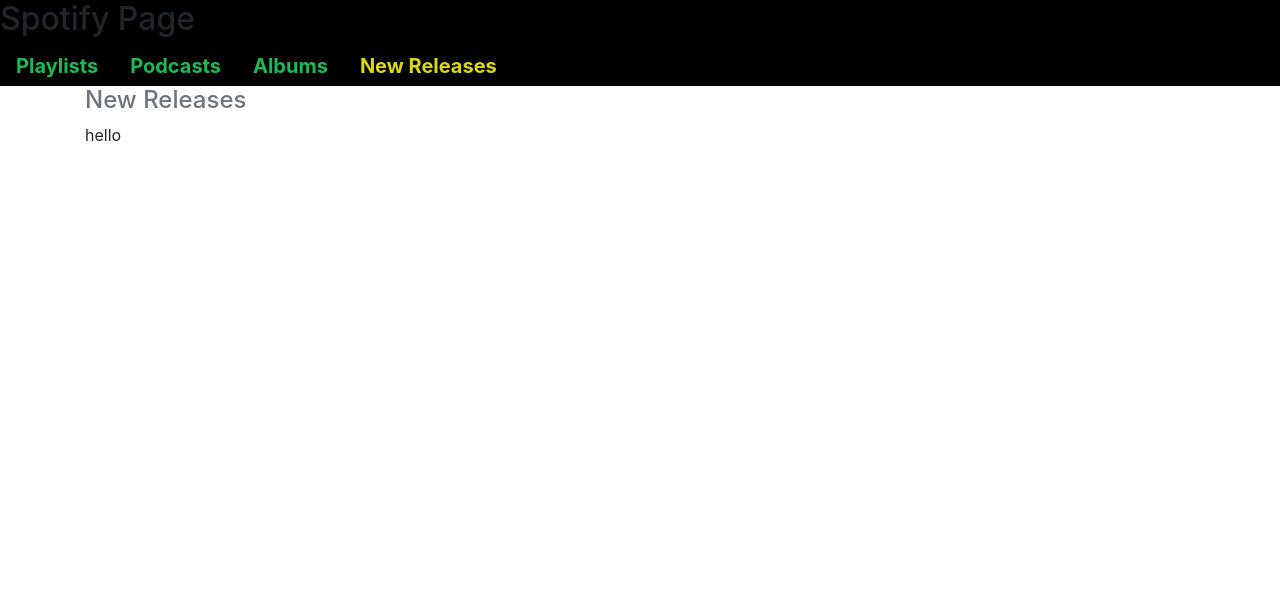
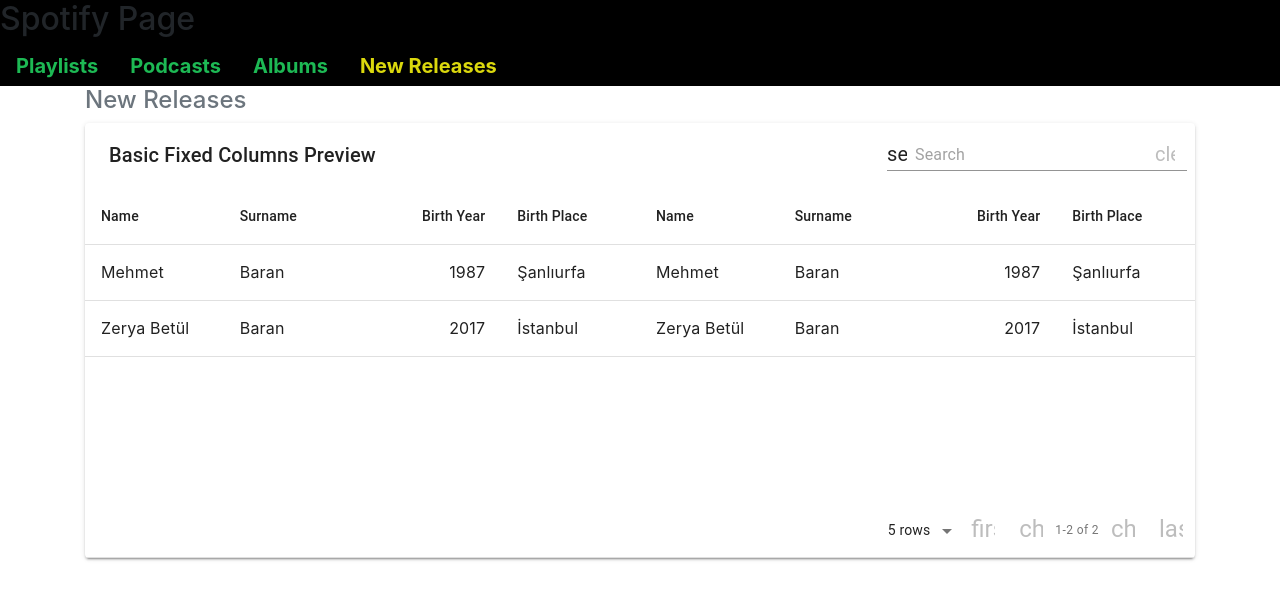
Before and after one commit to meldsilva/reactspot, a React (Create React App) app: page /spotifypage/newreleases in a window 1280 px wide. Shown: the top 600 px of the page. Built offline with nearby package versions, Linux system fonts and the light colour scheme.

Commit message:
integrated material-ui and matetial-table

```diff
--- a/src/components/NewReleasesTable.js
+++ b/src/components/NewReleasesTable.js
@@ -3,12 +3,45 @@
 
 const NewReleasesTable = () => {
 
+        // render() {
+          return (
+            <MaterialTable
+              title="Basic Fixed Columns Preview"
+              columns={[
+                { title: 'Name', field: 'name', width: 150 },
+                { title: 'Surname', field: 'surname', width: 150 },
+                { title: 'Birth Year', field: 'birthYear', type: 'numeric', width: 150 },
+                {
+                  title: 'Birth Place',
+                  field: 'birthCity',
+                  lookup: { 34: 'İstanbul', 63: 'Şanlıurfa' },
+                  width: 150
+                },
+                { title: 'Name', field: 'name', width: 150 },
+                { title: 'Surname', field: 'surname', width: 150 },
+                { title: 'Birth Year', field: 'birthYear', type: 'numeric', width: 150 },
+                {
+                  title: 'Birth Place',
+                  field: 'birthCity',
+                  lookup: { 34: 'İstanbul', 63: 'Şanlıurfa' },
+                  width: 150
+                },
+              ]}
+              data={[
+                { name: 'Mehmet', surname: 'Baran', birthYear: 1987, birthCity: 63 },
+                { name: 'Zerya Betül', surname: 'Baran', birthYear: 2017, birthCity: 34 },
+              ]}
+              options={{
+                fixedColumns: {
+                  left: 2,
+                  right: 1
+                }
+              }}
+            />
+          )
 
-    return(
-        <>
-        <p>hello</p>
-        </>
-    );
+
+
 
 }
 
```
Also changed, not shown: package.json (+5 -2 lines), 2 other files (tests, documents, lock files or other folders).
